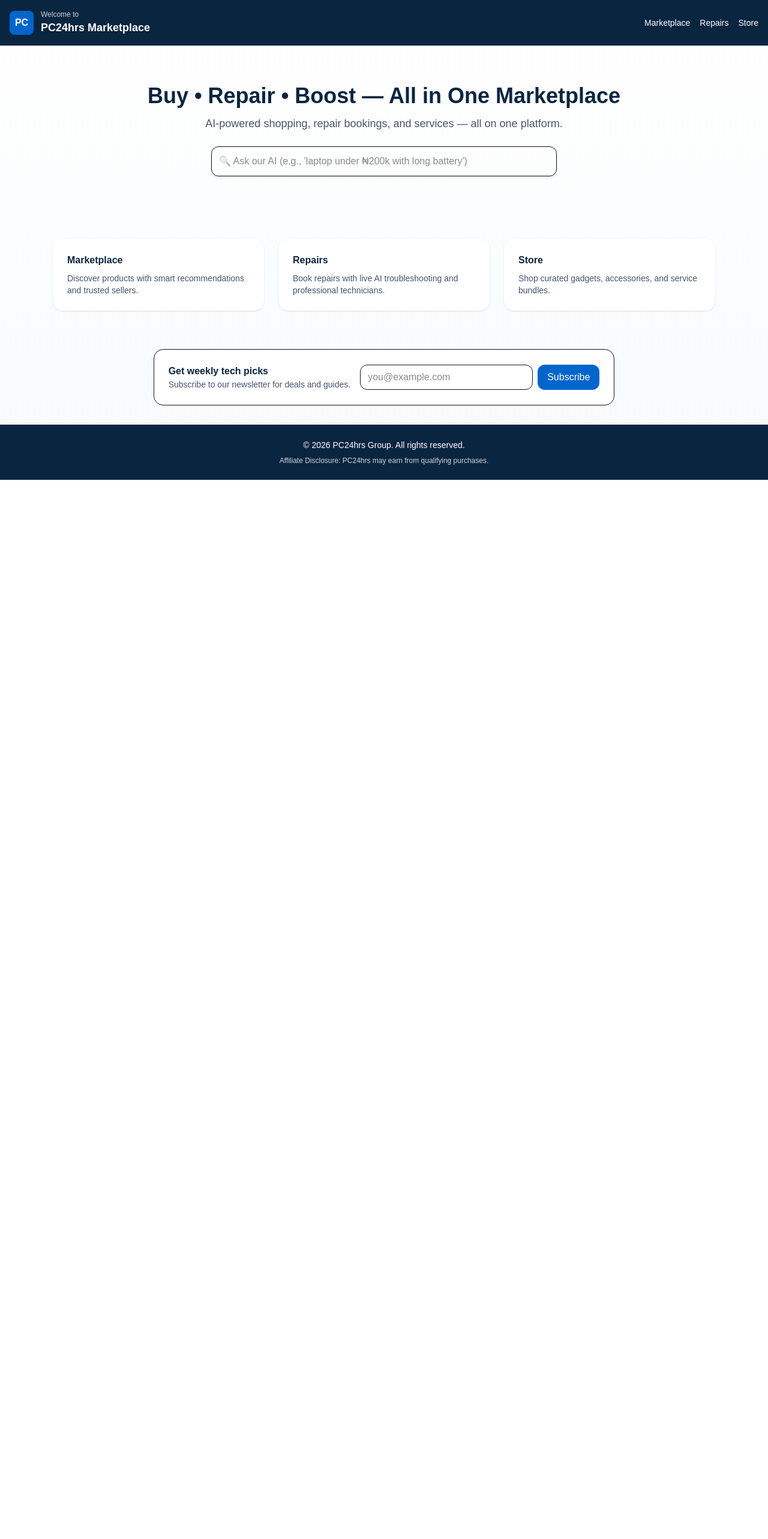
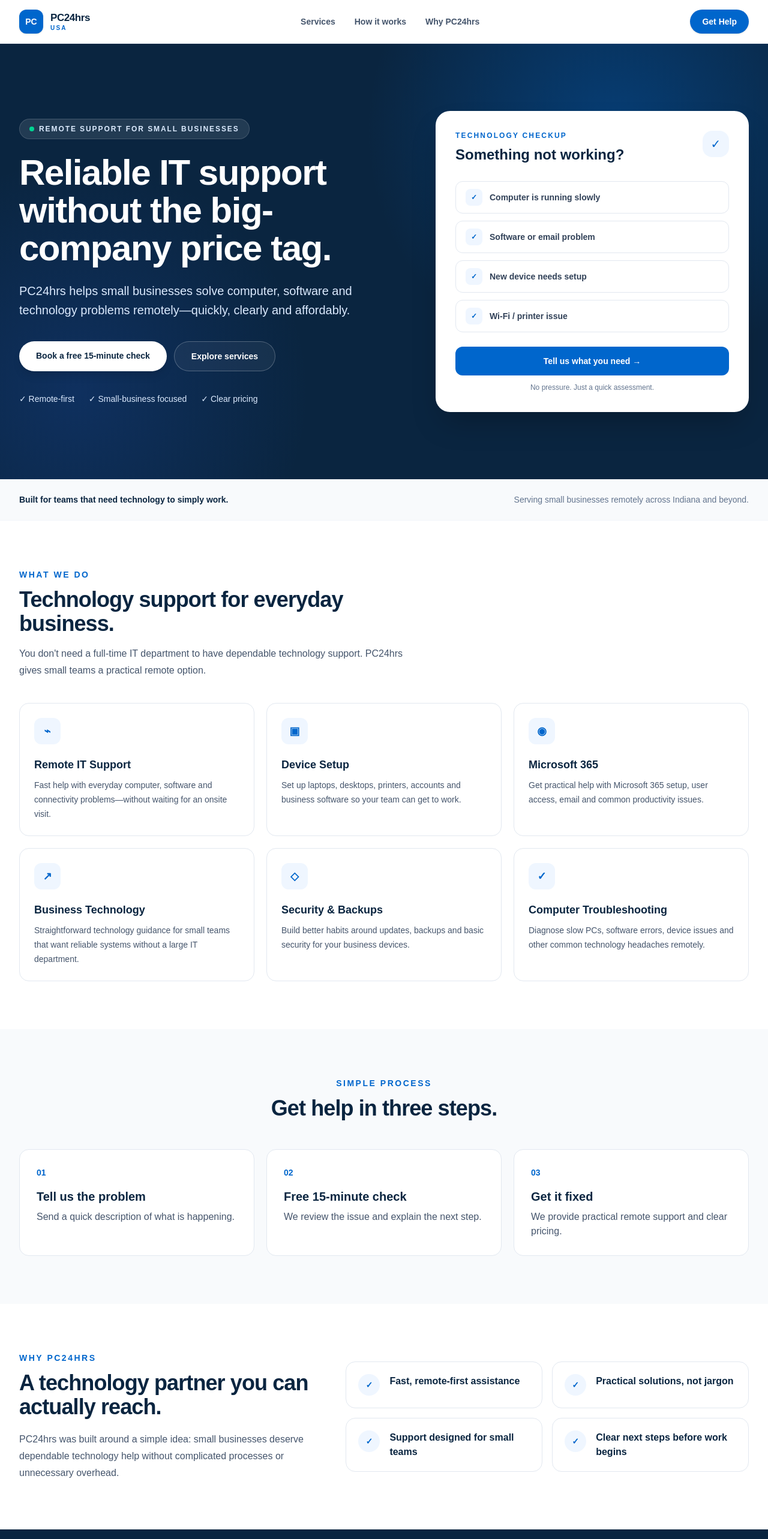
Before and after one commit to frednick/pc24hrs, a Next.js app: page / in a window 1280 px wide. Shown: the top 2566 px of the page at 60% size. Before the commit the page ends 800 px from the top, so only its background shows below. Built offline with nearby package versions, Linux system fonts and the light colour scheme.

Commit message:
Build PC24hrs USA IT support landing page

```diff
--- a/app/page.js
+++ b/app/page.js
@@ -1,79 +1,179 @@
-// app/page.js
 "use client";
+
+const services = [
+  { icon: "⌁", title: "Remote IT Support", text: "Fast help with everyday computer, software and connectivity problems—without waiting for an onsite visit." },
+  { icon: "▣", title: "Device Setup", text: "Set up laptops, desktops, printers, accounts and business software so your team can get to work." },
+  { icon: "◉", title: "Microsoft 365", text: "Get practical help with Microsoft 365 setup, user access, email and common productivity issues." },
+  { icon: "↗", title: "Business Technology", text: "Straightforward technology guidance for small teams that want reliable systems without a large IT department." },
+  { icon: "◇", title: "Security & Backups", text: "Build better habits around updates, backups and basic security for your business devices." },
+  { icon: "✓", title: "Computer Troubleshooting", text: "Diagnose slow PCs, software errors, device issues and other common technology headaches remotely." },
+];
+
+const steps = [
+  ["01", "Tell us the problem", "Send a quick description of what is happening."],
+  ["02", "Free 15-minute check", "We review the issue and explain the next step."],
+  ["03", "Get it fixed", "We provide practical remote support and clear pricing."],
+];
+
 export default function Page() {
   return (
-    <div className="min-h-screen flex flex-col bg-gradient-to-b from-white to-slate-50">
-      {/* Header */}
-      <header className="bg-[#0A2540] text-white p-4 flex items-center justify-between">
-        <div className="flex items-center gap-3">
-          <div className="w-10 h-10 rounded-lg bg-[#0066CC] grid place-items-center font-bold">PC</div>
-          <div>
-            <div className="text-xs opacity-80">Welcome to</div>
-            <div className="text-lg font-semibold">PC24hrs Marketplace</div>
-          </div>
+    <main className="min-h-screen bg-white text-slate-900">
+      <header className="sticky top-0 z-50 border-b border-slate-200/80 bg-white/95 backdrop-blur">
+        <div className="mx-auto flex max-w-7xl items-center justify-between px-5 py-4 lg:px-8">
+          <a href="#top" className="flex items-center gap-3" aria-label="PC24hrs USA home">
+            <div className="grid h-10 w-10 place-items-center rounded-xl bg-[#0066CC] text-sm font-black text-white shadow-sm">PC</div>
+            <div className="leading-none">
+              <div className="text-[17px] font-extrabold tracking-tight text-[#0A2540]">PC24hrs</div>
+              <div className="mt-1 text-[10px] font-bold uppercase tracking-[0.22em] text-[#0066CC]">USA</div>
+            </div>
+          </a>
+          <nav className="hidden items-center gap-8 text-sm font-semibold text-slate-600 md:flex">
+            <a href="#services" className="transition hover:text-[#0066CC]">Services</a>
+            <a href="#how-it-works" className="transition hover:text-[#0066CC]">How it works</a>
+            <a href="#why-us" className="transition hover:text-[#0066CC]">Why PC24hrs</a>
+          </nav>
+          <a href="#contact" className="rounded-full bg-[#0066CC] px-5 py-2.5 text-sm font-bold text-white shadow-sm transition hover:bg-[#0055aa]">Get Help</a>
         </div>
-        <nav className="space-x-4 text-sm">
-          <a href="#" className="hover:underline">Marketplace</a>
-          <a href="#" className="hover:underline">Repairs</a>
-          <a href="#" className="hover:underline">Store</a>
-        </nav>
       </header>
 
-      {/* Hero */}
-      <section className="flex flex-col items-center text-center py-16 px-6">
-        <h1 className="text-3xl md:text-4xl font-bold text-[#0A2540] mb-3">
-          Buy • Repair • Boost — All in One Marketplace
-        </h1>
-        <p className="text-lg text-slate-600 mb-6 max-w-2xl">
-          AI-powered shopping, repair bookings, and services — all on one platform.
-        </p>
+      <section id="top" className="relative overflow-hidden bg-[#0A2540]">
+        <div className="absolute inset-0 bg-[radial-gradient(circle_at_80%_20%,rgba(0,102,204,.38),transparent_35%),radial-gradient(circle_at_10%_80%,rgba(37,99,235,.18),transparent_30%)]" />
+        <div className="relative mx-auto grid max-w-7xl gap-14 px-5 py-20 lg:grid-cols-[1.1fr_.9fr] lg:items-center lg:px-8 lg:py-28">
+          <div>
+            <div className="mb-6 inline-flex items-center gap-2 rounded-full border border-white/15 bg-white/10 px-4 py-2 text-xs font-bold uppercase tracking-[0.16em] text-blue-100">
+              <span className="h-2 w-2 rounded-full bg-emerald-400" /> Remote support for small businesses
+            </div>
+            <h1 className="max-w-3xl text-4xl font-black leading-[1.05] tracking-tight text-white sm:text-5xl lg:text-6xl">
+              Reliable IT support without the big-company price tag.
+            </h1>
+            <p className="mt-6 max-w-2xl text-lg leading-8 text-blue-100 sm:text-xl">
+              PC24hrs helps small businesses solve computer, software and technology problems remotely—quickly, clearly and affordably.
+            </p>
+            <div className="mt-9 flex flex-col gap-3 sm:flex-row">
+              <a href="#contact" className="rounded-full bg-white px-7 py-3.5 text-center text-sm font-extrabold text-[#0A2540] shadow-lg transition hover:bg-blue-50">Book a free 15-minute check</a>
+              <a href="#services" className="rounded-full border border-white/25 bg-white/5 px-7 py-3.5 text-center text-sm font-extrabold text-white transition hover:bg-white/10">Explore services</a>
+            </div>
+            <div className="mt-9 flex flex-wrap gap-x-6 gap-y-3 text-sm text-blue-100">
+              <span>✓ Remote-first</span><span>✓ Small-business focused</span><span>✓ Clear pricing</span>
+            </div>
+          </div>
 
-        <div className="w-full max-w-xl">
-          <input
-            type="text"
-            placeholder="🔍 Ask our AI (e.g., 'laptop under ₦200k with long battery')"
-            className="w-full p-3 rounded-xl border shadow-sm"
-          />
+          <div className="rounded-3xl border border-white/10 bg-white p-6 shadow-2xl sm:p-8">
+            <div className="mb-7 flex items-start justify-between">
+              <div>
+                <p className="text-xs font-bold uppercase tracking-[0.18em] text-[#0066CC]">Technology checkup</p>
+                <h2 className="mt-2 text-2xl font-extrabold text-[#0A2540]">Something not working?</h2>
+              </div>
+              <div className="grid h-11 w-11 place-items-center rounded-2xl bg-blue-50 text-xl text-[#0066CC]">✓</div>
+            </div>
+            <div className="space-y-3">
+              {["Computer is running slowly", "Software or email problem", "New device needs setup", "Wi-Fi / printer issue"].map((item) => (
+                <div key={item} className="flex items-center gap-3 rounded-xl border border-slate-200 px-4 py-3 text-sm font-semibold text-slate-700">
+                  <span className="grid h-7 w-7 place-items-center rounded-lg bg-blue-50 text-xs font-black text-[#0066CC]">✓</span>{item}
+                </div>
+              ))}
+            </div>
+            <a href="#contact" className="mt-6 block rounded-xl bg-[#0066CC] px-5 py-3.5 text-center text-sm font-extrabold text-white transition hover:bg-[#0055aa]">Tell us what you need →</a>
+            <p className="mt-3 text-center text-xs text-slate-500">No pressure. Just a quick assessment.</p>
+          </div>
         </div>
       </section>
 
-      {/* Features */}
-      <section className="grid md:grid-cols-3 gap-6 px-6 py-10 max-w-6xl mx-auto">
-        <div className="bg-white rounded-2xl shadow p-6">
-          <h3 className="font-semibold text-[#0A2540] mb-2">Marketplace</h3>
-          <p className="text-sm text-slate-600">Discover products with smart recommendations and trusted sellers.</p>
-        </div>
-        <div className="bg-white rounded-2xl shadow p-6">
-          <h3 className="font-semibold text-[#0A2540] mb-2">Repairs</h3>
-          <p className="text-sm text-slate-600">Book repairs with live AI troubleshooting and professional technicians.</p>
-        </div>
-        <div className="bg-white rounded-2xl shadow p-6">
-          <h3 className="font-semibold text-[#0A2540] mb-2">Store</h3>
-          <p className="text-sm text-slate-600">Shop curated gadgets, accessories, and service bundles.</p>
+      <section className="border-b border-slate-100 bg-slate-50">
+        <div className="mx-auto flex max-w-7xl flex-col gap-3 px-5 py-6 text-center sm:flex-row sm:items-center sm:justify-between sm:px-8 sm:text-left">
+          <p className="text-sm font-bold text-[#0A2540]">Built for teams that need technology to simply work.</p>
+          <p className="text-sm text-slate-500">Serving small businesses remotely across Indiana and beyond.</p>
         </div>
       </section>
 
-      {/* CTA */}
-      <section className="max-w-6xl mx-auto px-6 py-6">
-        <div className="rounded-2xl border p-6 bg-white flex flex-col md:flex-row items-center justify-between gap-4">
+      <section id="services" className="mx-auto max-w-7xl px-5 py-20 lg:px-8">
+        <div className="max-w-2xl">
+          <p className="text-sm font-extrabold uppercase tracking-[0.18em] text-[#0066CC]">What we do</p>
+          <h2 className="mt-3 text-3xl font-black tracking-tight text-[#0A2540] sm:text-4xl">Technology support for everyday business.</h2>
+          <p className="mt-4 leading-7 text-slate-600">You don't need a full-time IT department to have dependable technology support. PC24hrs gives small teams a practical remote option.</p>
+        </div>
+        <div className="mt-10 grid gap-5 sm:grid-cols-2 lg:grid-cols-3">
+          {services.map((service) => (
+            <article key={service.title} className="rounded-2xl border border-slate-200 bg-white p-6 transition hover:-translate-y-1 hover:border-blue-200 hover:shadow-xl hover:shadow-blue-900/5">
+              <div className="grid h-11 w-11 place-items-center rounded-xl bg-blue-50 text-lg font-black text-[#0066CC]">{service.icon}</div>
+              <h3 className="mt-5 text-lg font-extrabold text-[#0A2540]">{service.title}</h3>
+              <p className="mt-2 text-sm leading-6 text-slate-600">{service.text}</p>
+            </article>
+          ))}
+        </div>
+      </section>
+
+      <section id="how-it-works" className="bg-slate-50 py-20">
+        <div className="mx-auto max-w-7xl px-5 lg:px-8">
+          <div className="text-center">
+            <p className="text-sm font-extrabold uppercase tracking-[0.18em] text-[#0066CC]">Simple process</p>
+            <h2 className="mt-3 text-3xl font-black tracking-tight text-[#0A2540] sm:text-4xl">Get help in three steps.</h2>
+          </div>
+          <div className="mt-12 grid gap-5 md:grid-cols-3">
+            {steps.map(([number, title, text]) => (
+              <div key={number} className="rounded-2xl border border-slate-200 bg-white p-7">
+                <div className="text-sm font-black text-[#0066CC]">{number}</div>
+                <h3 className="mt-4 text-xl font-extrabold text-[#0A2540]">{title}</h3>
+                <p className="mt-2 leading-6 text-slate-600">{text}</p>
+              </div>
+            ))}
+          </div>
+        </div>
+      </section>
+
+      <section id="why-us" className="mx-auto max-w-7xl px-5 py-20 lg:px-8">
+        <div className="grid gap-12 lg:grid-cols-[.85fr_1.15fr] lg:items-center">
           <div>
-            <h4 className="font-semibold text-[#0A2540]">Get weekly tech picks</h4>
-            <p className="text-sm text-slate-600">Subscribe to our newsletter for deals and guides.</p>
+            <p className="text-sm font-extrabold uppercase tracking-[0.18em] text-[#0066CC]">Why PC24hrs</p>
+            <h2 className="mt-3 text-3xl font-black tracking-tight text-[#0A2540] sm:text-4xl">A technology partner you can actually reach.</h2>
+            <p className="mt-5 leading-7 text-slate-600">PC24hrs was built around a simple idea: small businesses deserve dependable technology help without complicated processes or unnecessary overhead.</p>
           </div>
-          <form onSubmit={(e)=>e.preventDefault()} className="flex gap-2 w-full md:w-auto">
-            <input type="email" placeholder="you@example.com" className="px-3 py-2 rounded-xl border w-full md:w-72" />
-            <button className="px-4 py-2 rounded-xl bg-[#0066CC] text-white">Subscribe</button>
+          <div className="grid gap-4 sm:grid-cols-2">
+            {["Fast, remote-first assistance", "Practical solutions, not jargon", "Support designed for small teams", "Clear next steps before work begins"].map((item) => (
+              <div key={item} className="flex gap-4 rounded-2xl border border-slate-200 p-5">
+                <span className="grid h-9 w-9 shrink-0 place-items-center rounded-full bg-blue-50 text-sm font-black text-[#0066CC]">✓</span>
+                <div className="font-bold leading-6 text-[#0A2540]">{item}</div>
+              </div>
+            ))}
+          </div>
+        </div>
+      </section>
+
+      <section id="contact" className="bg-[#0A2540] px-5 py-20 lg:px-8">
+        <div className="mx-auto grid max-w-7xl gap-10 lg:grid-cols-[.8fr_1.2fr] lg:items-center">
+          <div>
+            <p className="text-sm font-extrabold uppercase tracking-[0.18em] text-blue-300">Start here</p>
+            <h2 className="mt-3 text-3xl font-black tracking-tight text-white sm:text-4xl">Let's solve your technology problem.</h2>
+            <p className="mt-4 max-w-lg leading-7 text-blue-100">Tell us what your business needs. We'll review it and get back to you with the best next step.</p>
+            <div className="mt-7 space-y-3 text-sm text-blue-100">
+              <div>✓ Free 15-minute initial assessment</div>
+              <div>✓ Remote support for small businesses</div>
+              <div>✓ No long-term commitment required to start</div>
+            </div>
+          </div>
+          <form onSubmit={(e) => e.preventDefault()} className="rounded-3xl bg-white p-6 shadow-2xl sm:p-8">
+            <div className="grid gap-4 sm:grid-cols-2">
+              <label className="text-sm font-bold text-slate-700">Your name<input required className="mt-2 w-full rounded-xl border border-slate-200 px-4 py-3 font-normal outline-none transition focus:border-[#0066CC] focus:ring-4 focus:ring-blue-50" placeholder="John Smith" /></label>
+              <label className="text-sm font-bold text-slate-700">Business name<input required className="mt-2 w-full rounded-xl border border-slate-200 px-4 py-3 font-normal outline-none transition focus:border-[#0066CC] focus:ring-4 focus:ring-blue-50" placeholder="Your Company" /></label>
+              <label className="text-sm font-bold text-slate-700">Email<input type="email" required className="mt-2 w-full rounded-xl border border-slate-200 px-4 py-3 font-normal outline-none transition focus:border-[#0066CC] focus:ring-4 focus:ring-blue-50" placeholder="you@company.com" /></label>
+              <label className="text-sm font-bold text-slate-700">Phone (optional)<input className="mt-2 w-full rounded-xl border border-slate-200 px-4 py-3 font-normal outline-none transition focus:border-[#0066CC] focus:ring-4 focus:ring-blue-50" placeholder="(317) 555-0123" /></label>
+            </div>
+            <label className="mt-4 block text-sm font-bold text-slate-700">What can we help with?<textarea required rows={4} className="mt-2 w-full resize-none rounded-xl border border-slate-200 px-4 py-3 font-normal outline-none transition focus:border-[#0066CC] focus:ring-4 focus:ring-blue-50" placeholder="Tell us briefly about the problem or service you need." /></label>
+            <button type="submit" className="mt-5 w-full rounded-xl bg-[#0066CC] px-5 py-3.5 text-sm font-extrabold text-white transition hover:bg-[#0055aa]">Request my free technology check</button>
+            <p className="mt-3 text-center text-xs text-slate-500">We'll use your details only to respond to your request.</p>
           </form>
         </div>
       </section>
 
-      {/* Footer */}
-      <footer className="bg-[#0A2540] text-white text-center py-6 mt-auto">
-        <div className="max-w-6xl mx-auto px-4">
-          <div className="text-sm">© {new Date().getFullYear()} PC24hrs Group. All rights reserved.</div>
-          <div className="text-xs opacity-80 mt-2">Affiliate Disclosure: PC24hrs may earn from qualifying purchases.</div>
+      <footer className="bg-[#071a2d] text-white">
+        <div className="mx-auto flex max-w-7xl flex-col gap-5 px-5 py-8 sm:flex-row sm:items-center sm:justify-between lg:px-8">
+          <div>
+            <div className="font-extrabold">PC24hrs USA</div>
+            <p className="mt-1 text-xs text-slate-400">Remote IT support for small businesses.</p>
+          </div>
+          <p className="text-xs text-slate-400">© {new Date().getFullYear()} PC24hrs Group. All rights reserved.</p>
         </div>
       </footer>
-    </div>
+    </main>
   );
 }
```
